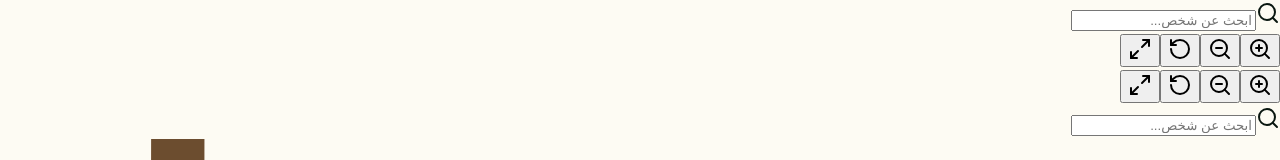
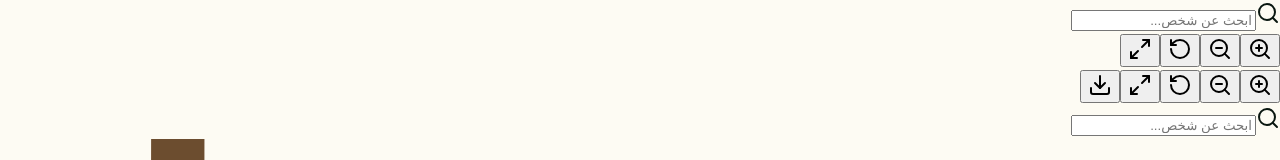
Before and after one commit to Mohamed122-r/genealogy-platform, a Next.js app: page /tree in a window 1280 px wide. Shown: the part 277-437 px from the top of the page. Built offline with nearby package versions, Linux system fonts and the light colour scheme.

Commit message:
Enhance TreeCanvas with new Download button

```diff
--- a/components/tree/TreeCanvas.tsx
+++ b/components/tree/TreeCanvas.tsx
@@ -4,7 +4,7 @@ import React, { useState, useMemo, useEffect, useRef } from "react";
 import { PersonNode } from "@/types/tree";
 import { calculateTreeLayout } from "@/lib/tree/tree-layout";
 import { Button } from "@/components/ui/button";
-import { ZoomIn, ZoomOut, RotateCcw, Maximize2, Search } from "lucide-react";
+import { ZoomIn, ZoomOut, RotateCcw, Maximize2, Search, Download } from "lucide-react";
 import { TreeLeaf } from "./TreeLeaf";
 import { TreeBranch } from "./TreeBranch";
 
@@ -107,27 +107,30 @@ export function TreeCanvas({ nodes, selectedPersonId, onSelectPerson, svgRef, on
 
   return (
     <div className="w-full h-[600px] md:h-[800px] flex flex-col bg-[#FDFBF3] overflow-hidden relative">
-      {/* إطار ذهبي */}
-      <div className="absolute inset-0 border-4 border-[#C9A227]/20 pointer-events-none z-10 rounded-lg m-2"></div>
+      {/* إطار ذهبي ناعم */}
+      <div className="absolute inset-0 border-2 border-[#C9A227]/20 pointer-events-none z-10 rounded-xl m-2"></div>
 
-      {/* شريط الأدوات - مدمج في الأعلى */}
-      <div className="absolute top-4 right-4 z-20 flex flex-col gap-2 bg-[#0A1711]/90 p-2 rounded-xl shadow-xl">
-        <Button variant="ghost" size="icon" className="text-white hover:bg-white/20" onClick={() => handleZoom('in')}>
+      {/* شريط الأدوات - أنيق */}
+      <div className="absolute top-4 right-4 z-20 flex flex-col gap-2 bg-[#0A1711]/80 backdrop-blur-md p-2 rounded-2xl shadow-2xl">
+        <Button variant="ghost" size="icon" className="text-white hover:bg-white/20 rounded-xl" onClick={() => handleZoom('in')}>
           <ZoomIn className="w-5 h-5" />
         </Button>
-        <Button variant="ghost" size="icon" className="text-white hover:bg-white/20" onClick={() => handleZoom('out')}>
+        <Button variant="ghost" size="icon" className="text-white hover:bg-white/20 rounded-xl" onClick={() => handleZoom('out')}>
           <ZoomOut className="w-5 h-5" />
         </Button>
-        <Button variant="ghost" size="icon" className="text-white hover:bg-white/20" onClick={() => setViewBox({ x: treeBounds.minX - 50, y: treeBounds.minY - 50, width: treeBounds.maxX - treeBounds.minX + 100, height: treeBounds.maxY - treeBounds.minY + 100 })}>
+        <Button variant="ghost" size="icon" className="text-white hover:bg-white/20 rounded-xl" onClick={() => setViewBox({ x: treeBounds.minX - 50, y: treeBounds.minY - 50, width: treeBounds.maxX - treeBounds.minX + 100, height: treeBounds.maxY - treeBounds.minY + 100 })}>
           <RotateCcw className="w-5 h-5" />
         </Button>
-        <Button variant="ghost" size="icon" className="text-white hover:bg-white/20" onClick={() => svgRef.current?.requestFullscreen()}>
+        <Button variant="ghost" size="icon" className="text-white hover:bg-white/20 rounded-xl" onClick={() => svgRef.current?.requestFullscreen()}>
           <Maximize2 className="w-5 h-5" />
+        </Button>
+        <Button variant="ghost" size="icon" className="text-white hover:bg-white/20 rounded-xl" onClick={() => onExport('svg')}>
+          <Download className="w-5 h-5" />
         </Button>
       </div>
 
-      {/* البحث */}
-      <div className="absolute top-4 left-4 z-20 w-64 bg-white/90 backdrop-blur-sm rounded-xl shadow-xl p-2">
+      {/* البحث - أنيق */}
+      <div className="absolute top-4 left-4 z-20 w-64 bg-white/90 backdrop-blur-md rounded-2xl shadow-2xl p-2">
         <div className="flex items-center gap-2">
           <Search className="w-4 h-4 text-[#C9A227]" />
           <input
@@ -140,7 +143,7 @@ export function TreeCanvas({ nodes, selectedPersonId, onSelectPerson, svgRef, on
         </div>
       </div>
 
-      {/* لوحة الرسم SVG */}
+      {/* لوحة الرسم SVG - ناعمة */}
       <div className="flex-1 overflow-hidden cursor-grab active:cursor-grabbing" onMouseDown={handleMouseDown} onMouseMove={handleMouseMove} onMouseUp={handleMouseUp} onMouseLeave={handleMouseUp}>
         <div style={{ transform: `scale(${zoomLevel})`, transformOrigin: "center" }}>
           <svg
```
